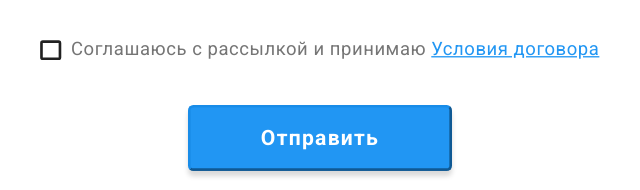
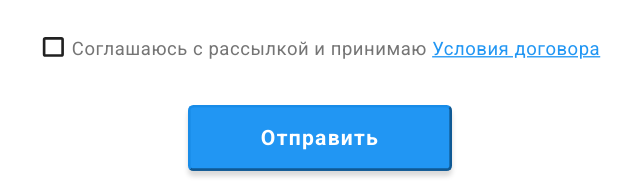
Before and after one commit to IhorRykun/goit-markup-hw-06, a plain HTML site: page index.html in a window 1280 px wide. Both pictures are taken after a click on the button "Заказать услугу". Shown: the part 582-772 px from the top of the page, 320-960 px from the left. Drawn offline with nearby package versions, Linux system fonts and the light colour scheme.

Commit message:
Закінчили чек бок в формі врапера

```diff
--- a/css/styles.css
+++ b/css/styles.css
@@ -321,6 +321,11 @@ ul {
   color: var(--blue-cl);
 }
 
+.label-checkbox-type {
+  margin-left: 36px;
+}
+
+
 /* ікнока в імпутах врапера */
 
 .form-wraper-swg {
@@ -481,23 +486,26 @@ ul {
 
 .container-wraper-private {
   position: relative;
-  display: flex;
   margin-bottom: 30px;
-  justify-content: center;
-  align-items: center;
+
 }
 
+.checkboxe-type {
+  position: relative;
+}
 
 .custom-chechbox {
+  position: absolute;
+  top: 3px;
+  left: 0;
+  margin-left: 14px;
+
+  transform: translateY(-3%);
   width: 16px;
   height: 15px;
-  display: flex;
-  align-items: center;
-  justify-content: center;
   outline: 2px solid var(--black-cl);
   border-radius: 2px;
   outline-offset: -2px;
-  margin-right: 7px;
   transition: 250ms cubic-bezier(0.4, 0, 0.2, 1);
 }
 
--- a/index.html
+++ b/index.html
@@ -92,15 +92,15 @@
                 </label>
               </div>
               <div class="container-wraper-private">
-                <input class="checkbox-private-input visual-hidden" type="checkbox" name="checkboxe"
-                  id="checkboxe-type">
-                <span class="custom-chechbox">
-                  <svg class="swg-custom" width="16" height="15">
-                    <use href="./images/sprite.svg#icon-ok"></use>
-                  </svg> </span>
-                <label for="checkboxe-type">Соглашаюсь с рассылкой и принимаю <span><a class="link-form-wraper"
-                      href="./">Условия
+                <label class="label-checkbox-type" for="checkboxe-type">Соглашаюсь с рассылкой и принимаю <span><a
+                      class="link-form-wraper" href="./">Условия
                       договора</a></span>
+                  <input class="checkbox-private-input visual-hidden" type="checkbox" name="checkboxe"
+                    id="checkboxe-type">
+                  <span class="custom-chechbox">
+                    <svg class="swg-custom" width="16" height="15">
+                      <use href="./images/sprite.svg#icon-ok"></use>
+                    </svg> </span>
                 </label>
               </div>
               <div class="container-wraper-button">
```
